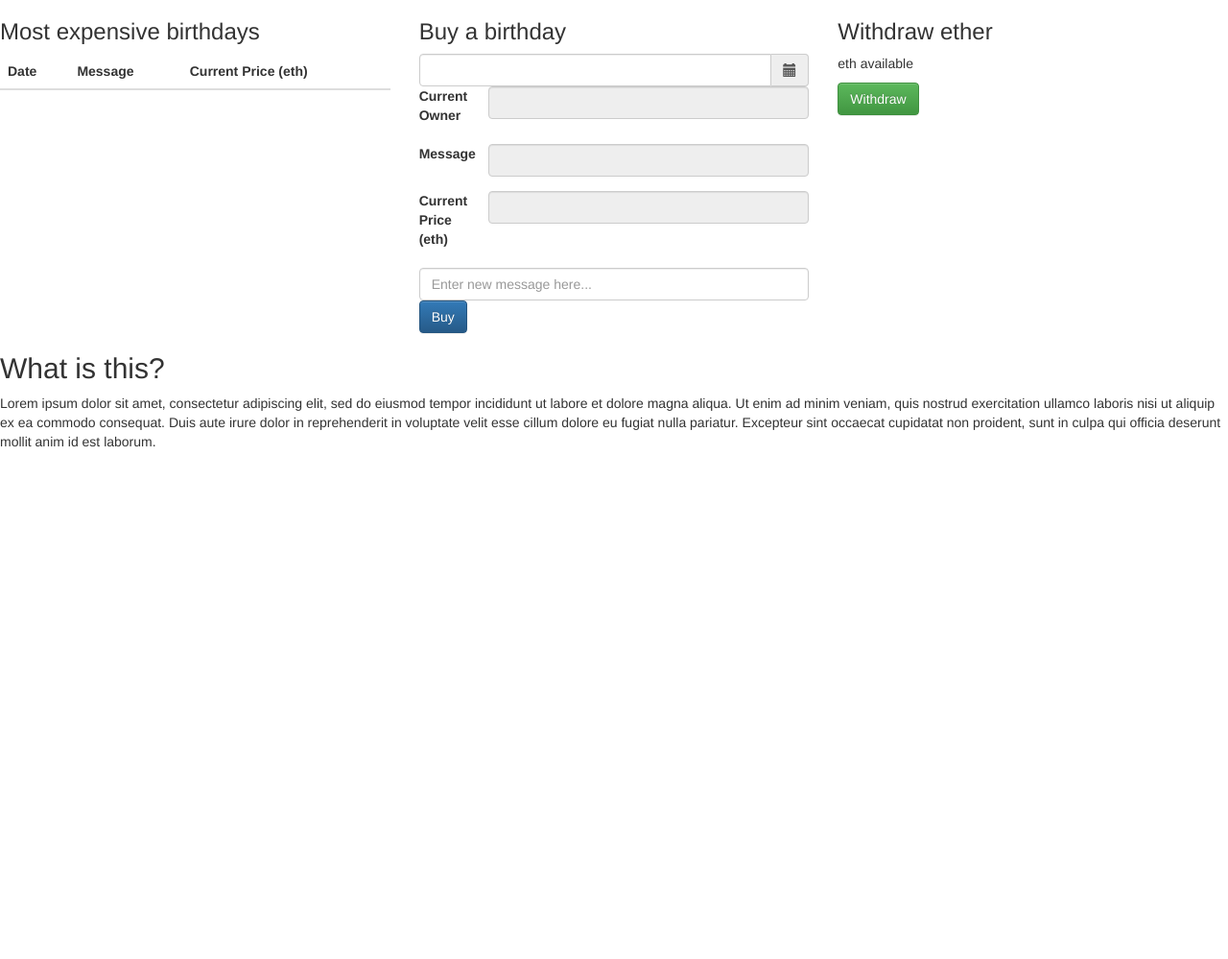
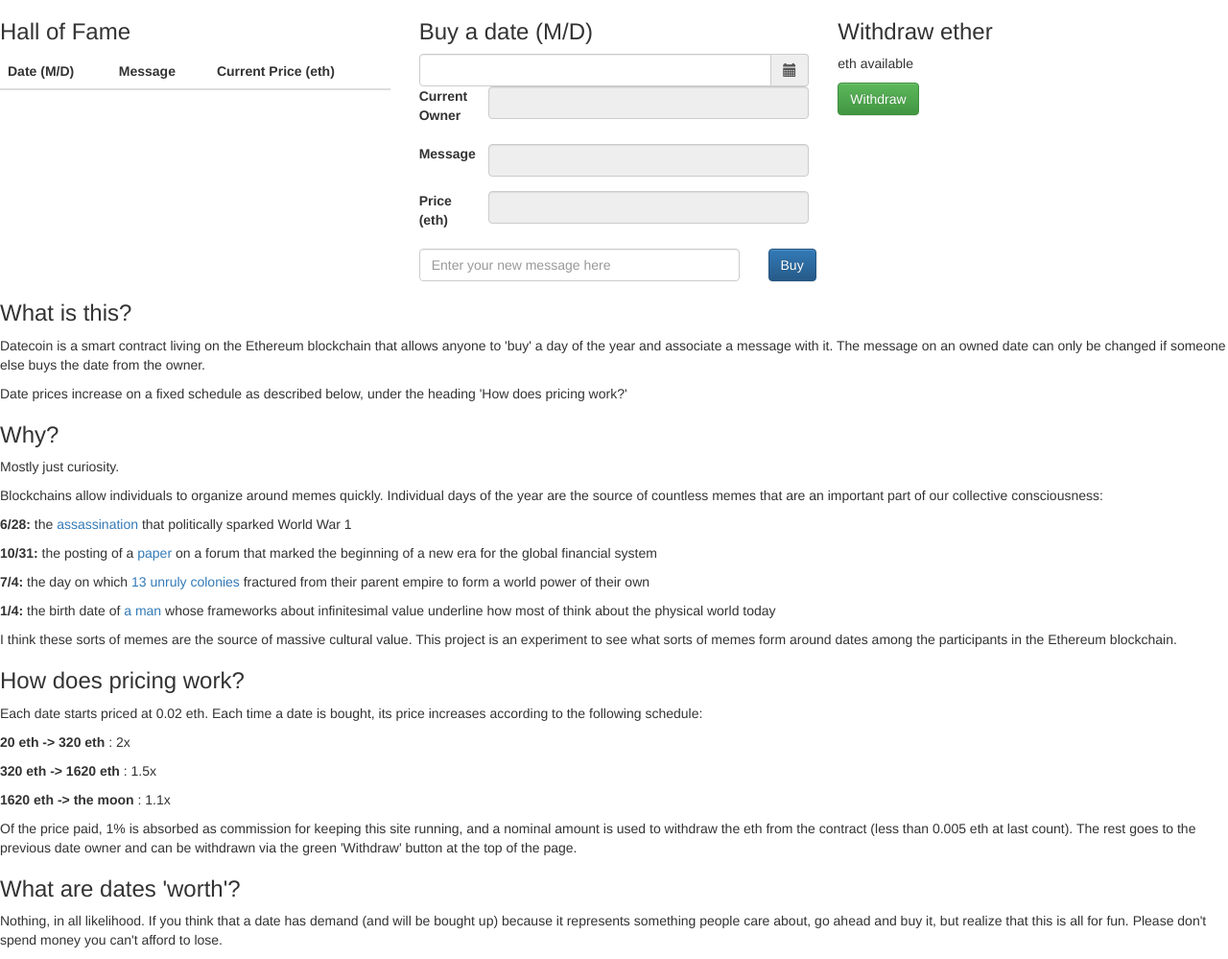
Before and after one commit to lsankar4033/etherdate, a website: page src/index.html in a window 1280 px wide. Shown: the whole page at 96% size. Before the commit the page ends 800 px from the top, so only its background shows below. Drawn offline with nearby package versions, Linux system fonts and the light colour scheme; no server answers.

Commit message:
Finish stuff up

```diff
--- a/src/index.html
+++ b/src/index.html
@@ -11,17 +11,18 @@
     <link rel="stylesheet" href="https://maxcdn.bootstrapcdn.com/bootstrap/3.3.7/css/bootstrap.min.css" integrity="sha384-BVYiiSIFeK1dGmJRAkycuHAHRg32OmUcww7on3RYdg4Va+PmSTsz/K68vbdEjh4u" crossorigin="anonymous">
     <link rel="stylesheet" href="https://maxcdn.bootstrapcdn.com/bootstrap/3.3.7/css/bootstrap-theme.min.css" integrity="sha384-rHyoN1iRsVXV4nD0JutlnGaslCJuC7uwjduW9SVrLvRYooPp2bWYgmgJQIXwl/Sp" crossorigin="anonymous">
     <link href="css/bootstrap-datetimepicker.min.css" rel="stylesheet">
+    <link href="css/app.css" rel="stylesheet">
 
   </head>
   <body>
     <div id="app" class="row">
       <div id="high-prices" class="col-md-4">
-        <h3> Most expensive birthdays </h3>
+        <h3> Hall of Fame </h3>
 
         <table id="high-prices-table" class="table">
           <thead>
             <tr>
-              <th>Date</th>
+              <th>Date (M/D)</th>
               <th>Message</th>
               <th>Current Price (eth)</th>
             </tr>
@@ -32,7 +33,8 @@
       </div>
 
       <div id="buy-dates" class="col-md-4">
-        <h3> Buy a birthday </h3>
+
+        <h3> Buy a date (M/D) </h3>
 
         <div class="input-group date" id='datetimepicker'>
           <input type='text' class="form-control" />
@@ -42,7 +44,6 @@
         </div>
 
         <div id="selected-date">
-          <!-- TODO: Make sure these input boxes expand for full input -->
           <div class="form-group row">
             <label class="col-sm-2 col-form-label">Current Owner</label>
             <div class="col-sm-10">
@@ -58,16 +59,22 @@
           </div>
 
           <div class="form-group row">
-            <label class="col-sm-2 col-form-label">Current Price (eth)</label>
+            <label class="col-sm-2 col-form-label">Price (eth)</label>
             <div class="col-sm-10">
               <input type="text" id="price" readonly class="form-control plaintext">
             </div>
           </div>
 
           <input id="coin-id" type="hidden">
-          <div>
-            <input id="new-message" type="text" class="form-control plaintext" placeholder="Enter new message here...">
-            <button id="buy-button" type="button" class="btn btn-primary">Buy</button>
+          <div class="row">
+
+            <div class="col-sm-10">
+              <input id="new-message" type="text" class="form-control plaintext" placeholder="Enter your new message here">
+            </div>
+
+            <div class="col-sm-2">
+              <button id="buy-button" type="button" class="btn btn-primary">Buy</button>
+            </div>
           </div>
         </div>
       </div>
@@ -82,10 +89,66 @@
       </div>
     </div>
 
-    <!-- TODO: replace with actual description text -->
     <div id="description">
-      <h2> What is this? </h2>
-      Lorem ipsum dolor sit amet, consectetur adipiscing elit, sed do eiusmod tempor incididunt ut labore et dolore magna aliqua. Ut enim ad minim veniam, quis nostrud exercitation ullamco laboris nisi ut aliquip ex ea commodo consequat. Duis aute irure dolor in reprehenderit in voluptate velit esse cillum dolore eu fugiat nulla pariatur. Excepteur sint occaecat cupidatat non proident, sunt in culpa qui officia deserunt mollit anim id est laborum.
+      <h3> What is this? </h3>
+      <p>
+        Datecoin is a smart contract living on the Ethereum blockchain that allows anyone to 'buy' a day of the
+        year and associate a message with it. The message on an owned date can only be changed if someone else
+        buys the date from the owner.
+      </p>
+
+      <p>
+      Date prices increase on a fixed schedule as described below, under the heading 'How does pricing work?'
+      </p>
+
+      <h3> Why? </h3>
+      <p>
+        Mostly just curiosity.
+      </p>
+
+      <p>
+        Blockchains allow individuals to organize around memes quickly. Individual days of the year are the source
+        of countless memes that are an important part of our collective consciousness:
+      </p>
+      <p>
+      <strong>6/28:</strong> the <a href="https://en.wikipedia.org/wiki/Assassination_of_Archduke_Franz_Ferdinand_of_Austria">assassination</a>
+      that politically sparked World War 1
+      </p>
+      <p>
+      <strong>10/31:</strong> the posting of a <a href="https://bitcoin.org/bitcoin.pdf">paper</a> on a forum that marked
+      the beginning of a new era for the global financial system
+      </p>
+      <p>
+      <strong>7/4:</strong> the day on which <a href="https://en.wikipedia.org/wiki/Thirteen_Colonies">13 unruly colonies</a>
+      fractured from their parent empire to form a world power of their own
+      </p>
+      <p>
+      <strong>1/4:</strong> the birth date of <a href="https://en.wikipedia.org/wiki/Isaac_Newton">a man</a> whose frameworks
+      about infinitesimal value underline how most of think about the physical world today
+      </p>
+      <p>
+        I think these sorts of memes are the source of massive cultural value. This project is an experiment to
+        see what sorts of memes form around dates among the participants in the Ethereum blockchain.
+      </p>
+      <h3> How does pricing work? </h3>
+      <p>
+        Each date starts priced at 0.02 eth. Each time a date is bought, its price increases according to the
+        following schedule:
+      </p>
+      <p><strong>20 eth -> 320 eth</strong> : 2x </p>
+      <p><strong>320 eth -> 1620 eth</strong> : 1.5x </p>
+      <p><strong>1620 eth -> the moon</strong> : 1.1x </p>
+      <p>
+        Of the price paid, 1% is absorbed as commission for keeping this site running, and a nominal amount
+        is used to withdraw the eth from the contract (less than 0.005 eth at last count). The rest goes to the
+        previous date owner and can be withdrawn via the green 'Withdraw' button at the top of the page.
+      </p>
+      <h3> What are dates 'worth'? </h3>
+      <p>
+        Nothing, in all likelihood. If you think that a date has demand (and will be bought up) because it
+        represents something people care about, go ahead and buy it, but realize that this is all for fun. Please
+        don't spend money you can't afford to lose.
+      </p>
     </div>
 
     <!-- bootstrap+jquery+popper+moment -->
```
Also changed, not shown: README.md, 1 other file.
